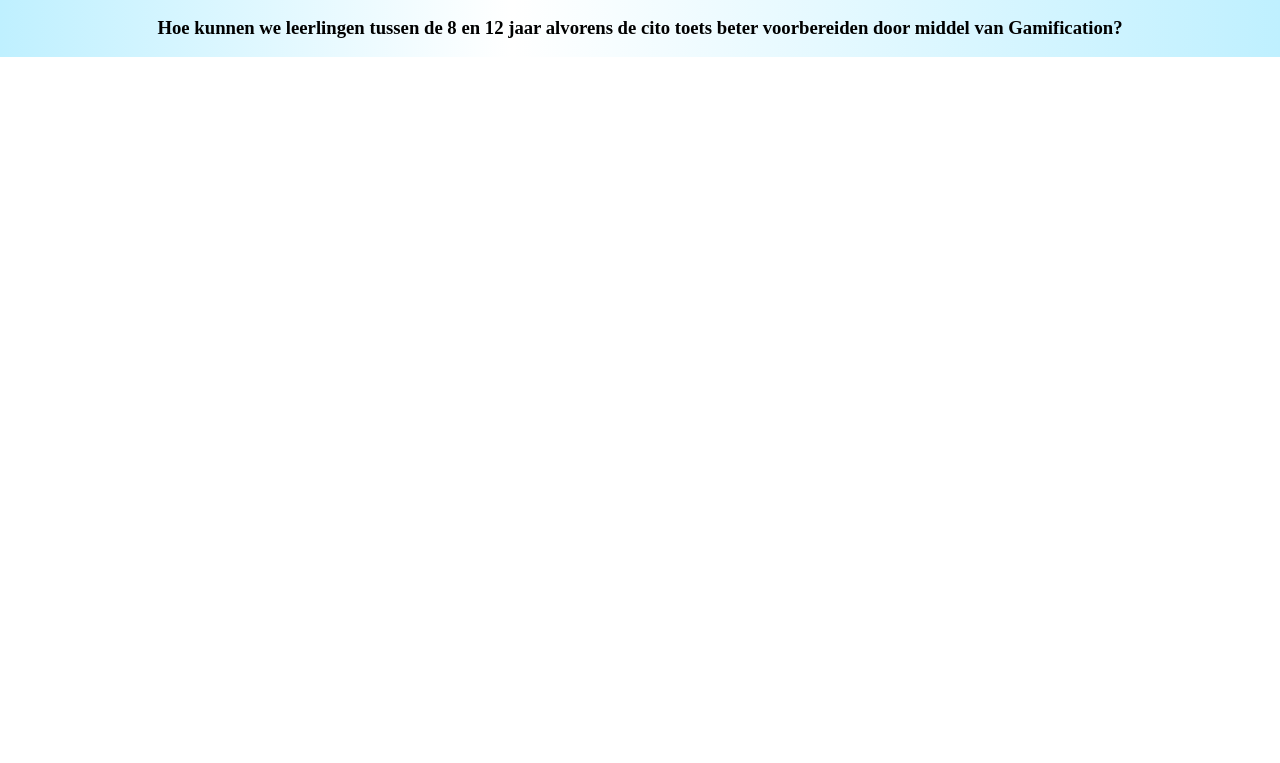
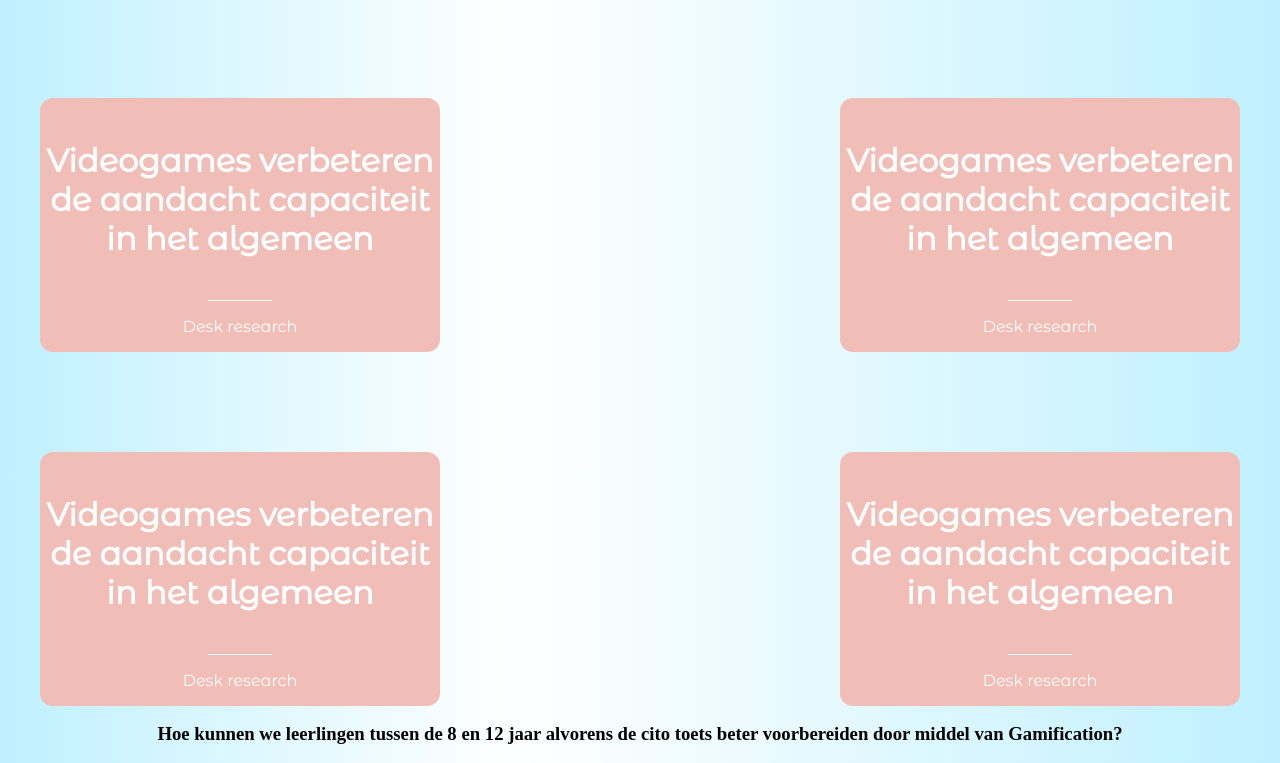
Before and after one commit to koen-benne/esportslamas-onepager, a React (Create React App) app: page / in a window 1280 px wide. Shown: the part 793-1556 px from the top of the page. Before the commit the page ends 850 px from the top, so only its background shows below. Built offline with nearby package versions, Linux system fonts and the light colour scheme.

Commit message:
Insights cards
Insights cards

```diff
--- a/src/components/Insights/Insights.module.css
+++ b/src/components/Insights/Insights.module.css
@@ -1,4 +1,49 @@
+.Insights{
+    height:100vh;
+}
 .Insights_title {
     font-family: Italiana;
     font-size: 80px;
-  }
+}
+
+.row{
+    display: flex;
+    flex-direction: row;
+    flex-wrap: wrap;
+    width: 100%;
+    margin-top:100px;
+}
+
+.column {
+    display: flex;
+    flex-direction: column;
+    flex-basis: 100%;
+    flex: 1
+}
+
+.Insights_cardsItem{
+    background-color: #F0BEB7;
+    border-radius: 13px;
+}
+
+.Insights_cardtitle{
+    color:white;
+    font-size:32px;
+    font-family: 'Montserrat Alternates';
+}
+
+.Insights_cardDivider{
+    width:64px;
+    height:1px;
+    background-color:white;
+    border:none;
+}
+
+.Insights_cardSubTitle{
+    color:white;
+    font-family: 'Montserrat Alternates';
+}
+
+.Insights_arrow{
+    width:100%;
+}
--- a/src/components/Insights/index.js
+++ b/src/components/Insights/index.js
@@ -1,9 +1,53 @@
+import Container from '../Container';
 import styles from './Insights.module.css';
 
 function Insights() {
   return (
-    <div class={styles.Insights_title}>
-      Belangrijke inzichten
+    <div class={styles.Insights}>
+        <Container>
+            <div class={styles.Insights_title}>
+                Belangrijke inzichten
+            </div>
+            <div class={styles.row}>
+                <div class={styles.column}>
+                    <div class={styles.Insights_cardsItem}>
+                        <h4 class={styles.Insights_cardtitle}>Videogames verbeteren de aandacht capaciteit in het algemeen</h4>
+                        <hr class={styles.Insights_cardDivider}></hr>
+                        <p class={styles.Insights_cardSubTitle}>Desk research</p>
+                    </div>
+                </div>
+                <div class={styles.column}>
+
+                </div>
+                <div class={styles.column}>
+                    <div class={styles.Insights_cardsItem}>
+                        <h4 class={styles.Insights_cardtitle}>Videogames verbeteren de aandacht capaciteit in het algemeen</h4>
+                        <hr class={styles.Insights_cardDivider}></hr>
+                        <p class={styles.Insights_cardSubTitle}>Desk research</p>
+                    </div>
+                </div>
+            </div>
+
+            <div class={styles.row}>
+                <div class={styles.column}>
+                    <div class={styles.Insights_cardsItem}>
+                        <h4 class={styles.Insights_cardtitle}>Videogames verbeteren de aandacht capaciteit in het algemeen</h4>
+                        <hr class={styles.Insights_cardDivider}></hr>
+                        <p class={styles.Insights_cardSubTitle}>Desk research</p>
+                    </div>
+                </div>
+                <div class={styles.column}>
+
+                </div>
+                <div class={styles.column}>
+                    <div class={styles.Insights_cardsItem}>
+                        <h4 class={styles.Insights_cardtitle}>Videogames verbeteren de aandacht capaciteit in het algemeen</h4>
+                        <hr class={styles.Insights_cardDivider}></hr>
+                        <p class={styles.Insights_cardSubTitle}>Desk research</p>
+                    </div>
+                </div>
+            </div>
+        </Container>
     </div>
   );
 }
```
Also changed, not shown: src/components/Insights/arrow.svg (added).
